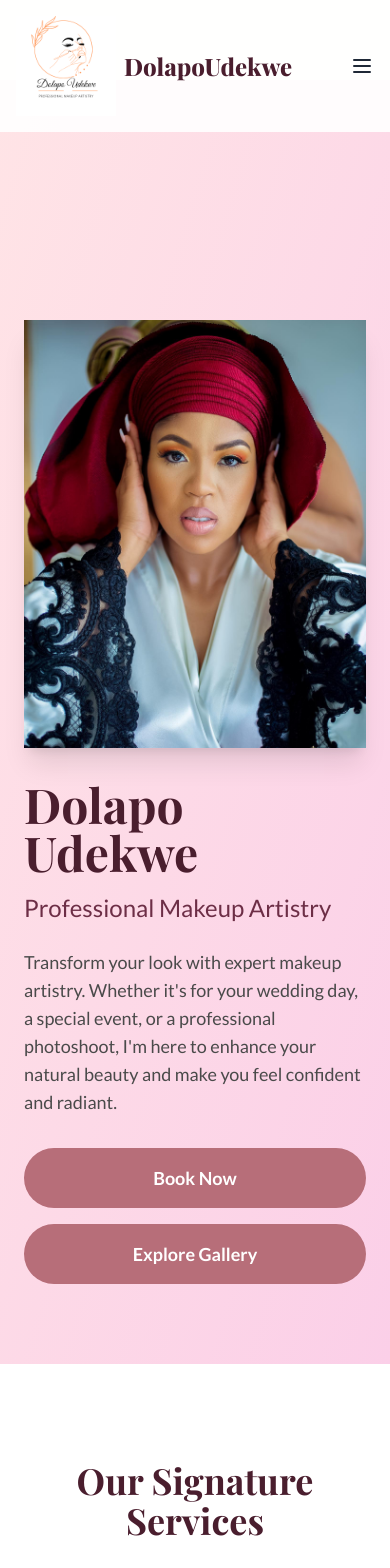
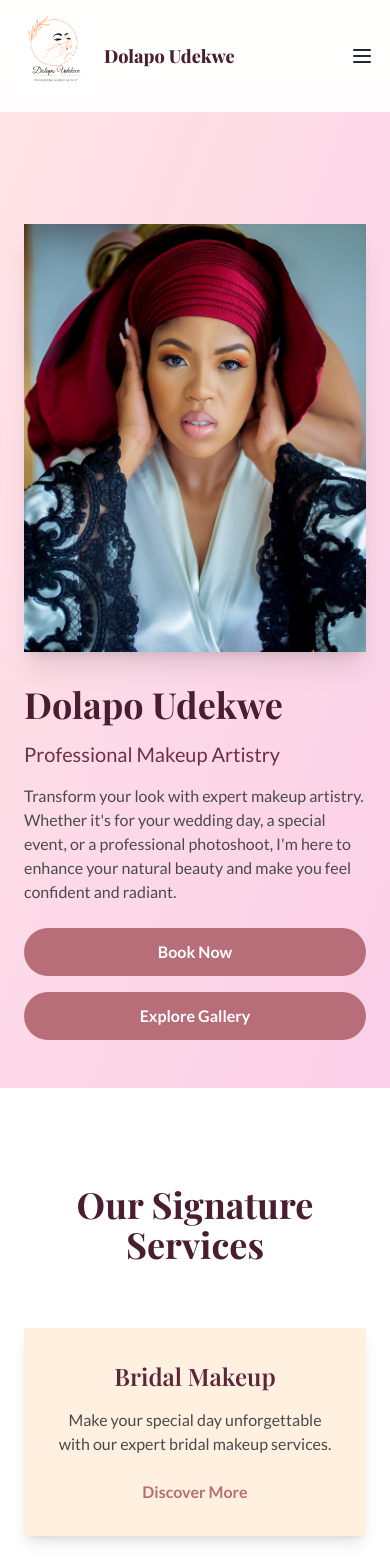
Before and after one commit to officialmelvinp/makeup_website, a Next.js app: page / in a window 390 px wide. Shown: the top 1568 px of the page. Built offline with nearby package versions, Linux system fonts and the light colour scheme; a web font is replaced by a local one.

Commit message:
tablet view structuring

```diff
--- a/app/about/page.js
+++ b/app/about/page.js
@@ -21,7 +21,7 @@
           <h2 className="text-3xl font-semibold mb-8 text-plum-800 font-playfair">Dolly Udekwe</h2>
           <div className="space-y-6 text-lg text-charcoal-700 leading-relaxed">
             <p>
-              Welcome to my world of beauty and artistry. I&apos;m Dolly Olusoga, a passionate and professional makeup artist with over a decade of experience in the beauty industry. My journey began in 2013, fueled by a deep love for creativity and a desire to help individuals feel confident in their own skin.
+              Welcome to my world of beauty and artistry. I&apos;m Dolly Udekwe, a passionate and professional makeup artist with over a decade of experience in the beauty industry. My journey began in 2013, fueled by a deep love for creativity and a desire to help individuals feel confident in their own skin.
             </p>
             <p>
               Throughout my career, I&apos;ve had the privilege of working with a diverse clientele, from radiant brides seeking a timeless look for their special day to individuals desiring the perfect glam for high-profile events and photoshoots. My philosophy is simple yet powerful: enhance natural beauty while tailoring each makeup look to suit your unique features and personal style.
--- a/app/booking/page.js
+++ b/app/booking/page.js
@@ -111,8 +111,8 @@
   }
 
   return (
-    <div className="container mx-auto px-4 py-8 sm:px-6 lg:px-8">
-      <h1 className="text-3xl sm:text-4xl md:text-5xl font-bold text-center mb-8 text-plum-800 font-playfair">
+    <div className="container mx-auto px-4 py-16 sm:py-20 sm:px-6 lg:px-8">
+      <h1 className="text-3xl sm:text-4xl md:text-5xl font-bold text-center mb-12 text-plum-800 font-playfair">
         Book an Appointment
       </h1>
       <div className="max-w-4xl mx-auto bg-white shadow-xl rounded-lg overflow-hidden">
--- a/app/components/Footer.js
+++ b/app/components/Footer.js
@@ -5,13 +5,13 @@
 export default function Footer() {
   return (
     <footer className="bg-purple-100 text-gray-800">
-      <div className="container mx-auto px-6 py-8">
-        <div className="flex flex-col items-center md:flex-row md:justify-between">
-          <div className="text-center md:text-left mb-6 md:mb-0">
-            <h2 className="text-2xl font-bold mb-2 text-plum-800 font-playfair">DolapoUdekwe</h2>
+      <div className="container mx-auto px-4 sm:px-6 py-8">
+        <div className="flex flex-col items-center lg:flex-row lg:justify-between">
+          <div className="text-center lg:text-left mb-6 lg:mb-0">
+            <h2 className="text-2xl font-bold mb-2 text-plum-800 font-playfair">Dolapo Udekwe</h2>
             <p className="text-sm opacity-75">Transforming faces, enhancing beauty</p>
           </div>
-          <div className="flex flex-wrap justify-center space-x-4 mb-6 md:mb-0">
+          <div className="flex flex-wrap justify-center gap-4 mb-6 lg:mb-0">
             <Link href="/" className="hover:text-pink-500 transition-colors duration-300">
               Home
             </Link>
@@ -35,8 +35,11 @@
               Booking
             </Link>
           </div>
-          <div className="flex space-x-4">
-            <a href="https://www.instagram.com/dazzledolls_makeup?igsh=eG9odDRxaXB1NTVs" className="text-gray-600 hover:text-pink-500 transition-colors duration-300">
+          <div className="flex space-x-4 mt-6 lg:mt-0">
+            <a
+              href="https://www.instagram.com/dazzledolls_makeup?igsh=eG9odDRxaXB1NTVs"
+              className="text-gray-600 hover:text-pink-500 transition-colors duration-300"
+            >
               <FaInstagram size={24} />
             </a>
             <a href="#" className="text-gray-600 hover:text-pink-500 transition-colors duration-300">
--- a/app/components/Header.js
+++ b/app/components/Header.js
@@ -44,22 +44,24 @@
       transition={{ duration: 0.5 }}
     >
       <nav className="container mx-auto px-4 py-4">
-        <div className="flex justify-between items-center">
-          <Link href="/" className="flex items-center">
-            <Image src="/logo.jpeg" alt="DolapoUdekwe Logo" width={100} height={40} style={{ objectFit: "contain" }} />
-            <span className={`${playfair.className} text-2xl font-extrabold ml-2 relative overflow-hidden group`}>
-              <span className={`relative z-10 text-plum-800`}>DolapoUdekwe</span>
+        <div className="flex flex-wrap justify-between items-center">
+          <Link href="/" className="flex items-center flex-shrink-0">
+            <Image src="/logo.jpeg" alt="DolapoUdekwe Logo" width={80} height={32} style={{ objectFit: "contain" }} />
+            <span
+              className={`${playfair.className} text-lg sm:text-xl lg:text-2xl font-extrabold ml-2 relative overflow-hidden group`}
+            >
+              <span className={`relative z-10 text-plum-800`}>Dolapo Udekwe</span>
               <span className="absolute inset-0 bg-gradient-to-r from-pink-300 to-purple-400 opacity-0 group-hover:opacity-100 transition-opacity duration-300 ease-in-out"></span>
             </span>
           </Link>
-          <div className="hidden md:flex space-x-6">
+          <div className="hidden lg:flex space-x-4 xl:space-x-6 flex-wrap justify-center">
             {menuItems.map((item) => (
               <Link
                 key={item.name}
                 href={item.path}
-                className={`relative text-base font-medium ${
+                className={`relative text-sm xl:text-base font-medium ${
                   isScrolled ? "text-gray-800" : "text-gray-800"
-                } hover:text-pink-500 transition-colors duration-300 flex items-center`}
+                } hover:text-pink-500 transition-colors duration-300 flex items-center py-2`}
               >
                 {item.icon && <item.icon className="mr-1" size={18} />}
                 <span>{item.name}</span>
@@ -73,7 +75,7 @@
             ))}
           </div>
           <button
-            className="md:hidden text-gray-800 hover:text-pink-500 transition-colors duration-300"
+            className="lg:hidden text-gray-800 hover:text-pink-500 transition-colors duration-300"
             onClick={() => setIsMenuOpen(!isMenuOpen)}
           >
             {isMenuOpen ? <X size={24} /> : <Menu size={24} />}
@@ -87,7 +89,7 @@
             animate={{ opacity: 1, y: 0 }}
             exit={{ opacity: 0, y: -20 }}
             transition={{ duration: 0.3 }}
-            className="md:hidden bg-white shadow-lg"
+            className="lg:hidden bg-white shadow-lg"
           >
             <div className="container mx-auto px-4 py-4">
               {menuItems.map((item) => (
--- a/app/page.js
+++ b/app/page.js
@@ -72,10 +72,10 @@
   return (
     <div className="bg-champagne-50">
       {/* Hero section */}
-      <section className="relative bg-gradient-to-br from-rose-100 to-pink-200 overflow-hidden pt-32 md:pt-40">
-        <div className="container mx-auto px-6 py-20">
+      <section className="relative bg-gradient-to-br from-rose-100 to-pink-200 overflow-hidden pt-24 md:pt-32">
+        <div className="container mx-auto px-6 py-12 md:py-16">
           <div className="flex flex-col md:flex-row items-center">
-            <div className="md:w-1/2 mb-8 md:mb-0 pt-8">
+            <div className="md:w-1/2 mb-8 md:mb-0">
               <Image
                 src="/sub1.jpg"
                 alt="Dolapo Udekwe - Professional Makeup Artist"
@@ -86,9 +86,9 @@
               />
             </div>
             <div className="md:w-1/2 md:pl-12">
-              <h1 className="text-5xl font-bold mb-4 text-plum-800 font-playfair">Dolapo Udekwe</h1>
-              <p className="text-2xl mb-6 text-plum-600 font-lato">Professional Makeup Artistry</p>
-              <p className="text-lg mb-8 text-charcoal-600 font-lato">
+              <h1 className="text-4xl md:text-5xl font-bold mb-4 text-plum-800 font-playfair">Dolapo Udekwe</h1>
+              <p className="text-xl md:text-2xl mb-4 md:mb-6 text-plum-600 font-lato">Professional Makeup Artistry</p>
+              <p className="text-base md:text-lg mb-6 md:mb-8 text-charcoal-600 font-lato">
                 Transform your look with expert makeup artistry. Whether it&apos;s for your wedding day, a special
                 event, or a professional photoshoot, I&apos;m here to enhance your natural beauty and make you feel
                 confident and radiant.
@@ -96,13 +96,13 @@
               <div className="flex flex-col sm:flex-row space-y-4 sm:space-y-0 sm:space-x-4">
                 <Link
                   href="/booking"
-                  className="bg-rose-gold text-white px-8 py-4 rounded-full hover:bg-rose-gold-600 transition duration-300 text-lg font-semibold font-lato text-center"
+                  className="bg-rose-gold text-white px-6 py-3 rounded-full hover:bg-rose-gold-600 transition duration-300 text-base md:text-lg font-semibold font-lato text-center"
                 >
                   Book Now
                 </Link>
                 <Link
                   href="/gallery"
-                  className="bg-rose-gold text-white px-8 py-4 rounded-full hover:bg-rose-gold-600 transition duration-300 text-lg font-semibold font-lato text-center"
+                  className="bg-rose-gold text-white px-6 py-3 rounded-full hover:bg-rose-gold-600 transition duration-300 text-base md:text-lg font-semibold font-lato text-center"
                 >
                   Explore Gallery
                 </Link>
```
